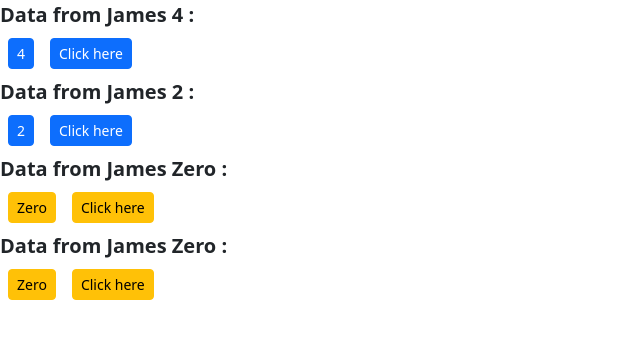
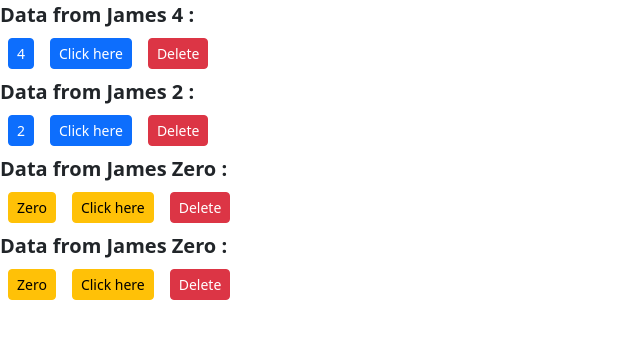
Before and after one commit to brandlab-au/amplify_old, a React (Create React App) app: page / in a window 1280 px wide. Shown: the top 338 px of the page, without its empty margins (0-640 px from the left). Built offline with nearby package versions, Linux system fonts and the light colour scheme.

Commit message:
delete works

```diff
--- a/src/components/counter.jsx
+++ b/src/components/counter.jsx
@@ -50,6 +50,12 @@ class Counter extends Component {
         >
           Click here
         </button>
+        <button
+          onClick={() => this.props.handleDelete(this.props.id)}
+          className="btn btn-danger btn-sm m-2"
+        >
+          Delete
+        </button>
         {/* {this.renderTags()} */}
       </div>
     );
--- a/src/components/counters.jsx
+++ b/src/components/counters.jsx
@@ -10,11 +10,23 @@ class Counters extends Component {
       { id: 4, value: 0 },
     ],
   };
+  handleDelete = (counterid) => {
+    // console.log("delete", counterid);
+    const counters = this.state.counters.filter((c) => c.id !== counterid);
+    this.setState({ counters });
+  };
+
   render() {
     return (
       <div>
         {this.state.counters.map((counter) => (
-          <Counter key={counter.id} count={counter.value}></Counter>
+          <Counter
+            key={counter.id}
+            count={counter.value}
+            handleDelete={this.handleDelete}
+            value={counter.value}
+            id={counter.id}
+          ></Counter>
           //   <Counter key={counter.id}>
           //     value={counter.value}
           //     <h4>Nice #{counter.id}</h4>
```
